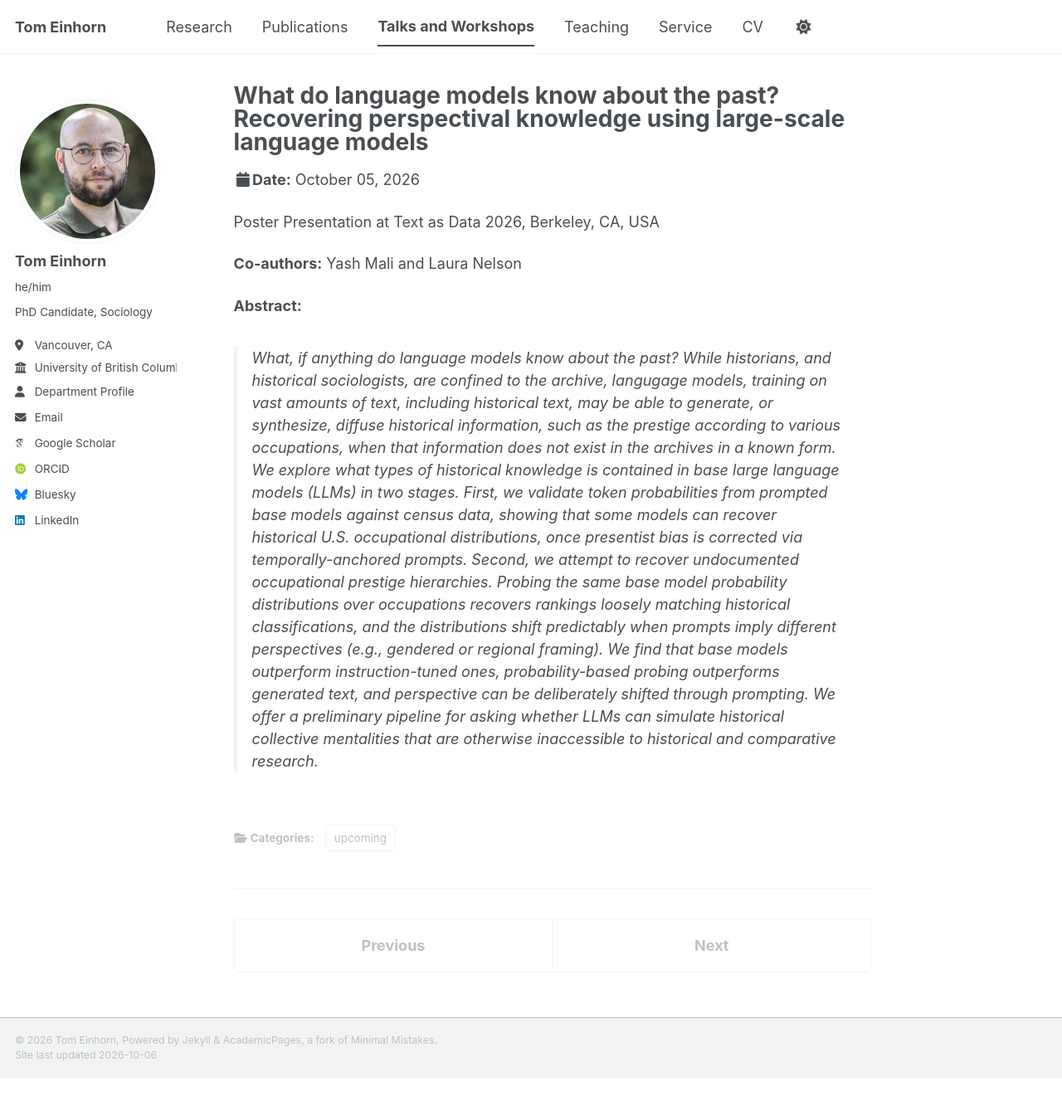
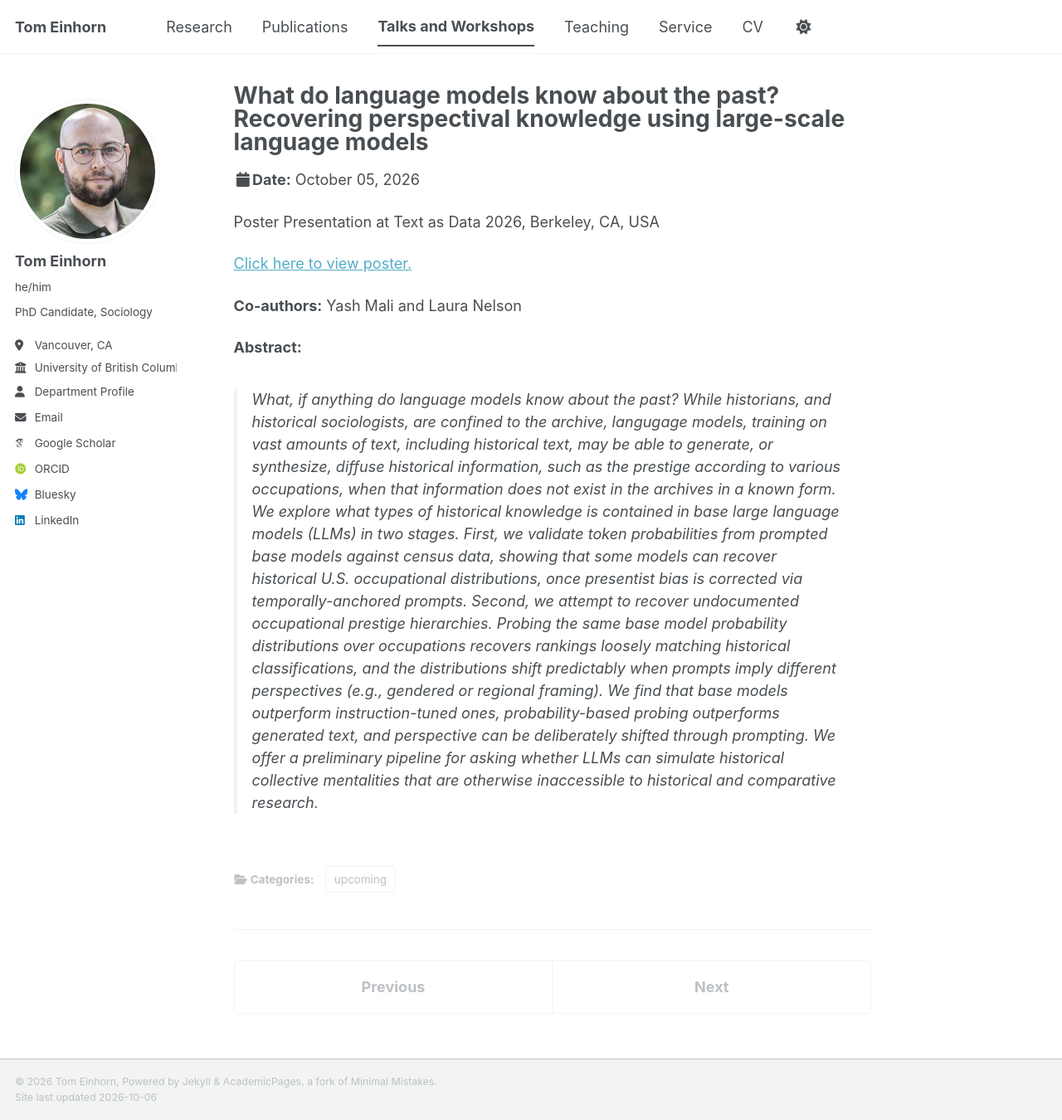
Before and after one commit to TomEinhorn/tomeinhorn.github.io, a Jekyll site: the page built from _talks/2026-10-05-TADA-AI.md, in a window 1280 px wide and 1350 px high. Shown: the whole window at 83% size. Built offline with Jekyll 4.4.1, drawn with Linux system fonts in a browser that asks for light colours; some web fonts are replaced; a script bundle is joined from its source files by our own code; library files that are not in the unit come from our copies.

Commit message:
Add link to poster in TADA AI talk details

```diff
--- a/_talks/2026-10-05-TADA-AI.md
+++ b/_talks/2026-10-05-TADA-AI.md
@@ -10,6 +10,8 @@ date: 2026-10-05
 location: "Berkeley, CA, USA"
 ---
 
+[Click here to view poster.](/files/TADA-LLMposter.pdf)
+
 **Co-authors:** Yash Mali and Laura Nelson
 
 **Abstract:**
```
